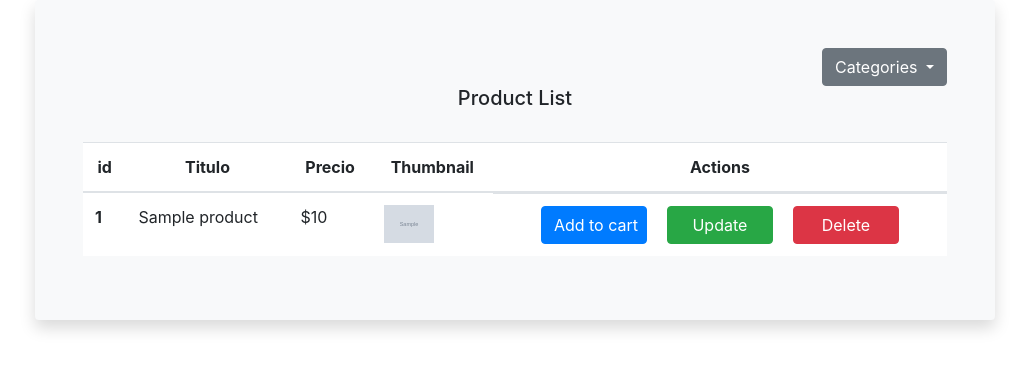
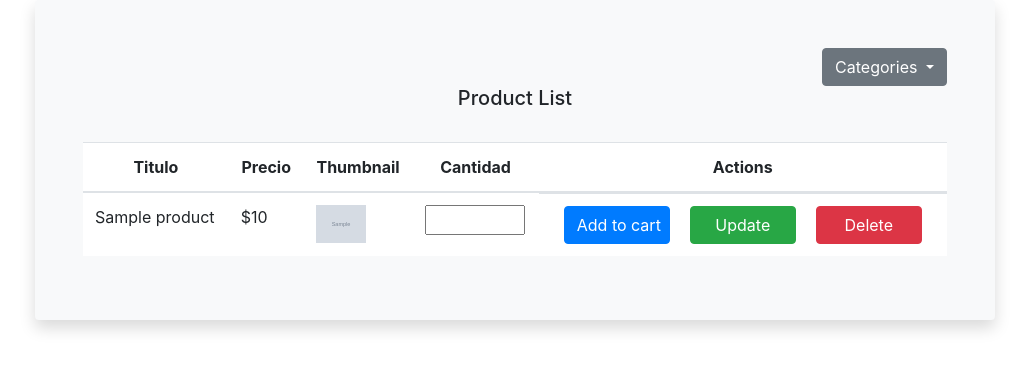
Before and after one commit to tatenalan/coder-dkt, a Node project: template public/partials/productTable.handlebars in a window 1280 px wide. Shown: the top 370 px of the page, without its empty margins (125-1154 px from the left). Run offline with Node 20 templates, Linux system fonts and the light colour scheme; the template is opened without the code that fills it: most values are stand-ins (such as "Sample title", 1, 10 or a date in 2020); grey boxes marked "Sample" are stand-in pictures; some libraries are stand-ins or nearby versions.

Commit message:
quantity on tables

```diff
--- a/public/partials/cartTable.handlebars
+++ b/public/partials/cartTable.handlebars
@@ -26,6 +26,7 @@
         <th scope="col">Titulo</th>
         <th scope="col">Precio</th>
         <th scope="col">Thumbnail</th>
+        <th scope="col">Quantity</th>
         <th scope="col">{{idCart}}</th>
       </tr>
     </thead>
@@ -36,6 +37,7 @@
         <td>{{this.name}}</td>
         <td>${{this.price}}</td>
         <td><img style="width:50px;" src="{{this.photo}}" alt=""></td>
+        <td>{{this.quantity}}</td>
         <form action="/cart/removeProduct/{{idCart}}" method="POST">
           <td style="display:flex;justify-content: center;">
             <input hidden name="idProduct" value="{{id}}" />
--- a/public/partials/productTable.handlebars
+++ b/public/partials/productTable.handlebars
@@ -15,20 +15,22 @@
   <table class="table bg-white">
     <thead>
       <tr style="text-align:center;">
-        <th scope="col">id</th>
+        {{!-- <th scope="col">id</th> --}}
         <th scope="col">Titulo</th>
         <th scope="col">Precio</th>
         <th scope="col">Thumbnail</th>
+        <th scope="col">Cantidad</th>
         <th scope="col">Actions</th>
       </tr>
     </thead>
     <tbody id="table">
       {{#each productList}}
-      <tr onclick="window.location.href='/products/{{this.id}}';" >
-        <th scope="row">{{this.id}}</th>
-        <td>{{this.name}}</td>
+      <tr>
+        {{!-- <th scope="row">{{this.id}}</th> --}}
+        <td style="cursor:pointer;" onclick="window.location.href='/products/{{this.id}}';">{{this.name}}</td>
         <td>${{this.price}}</td>
         <td><img style="width:50px;" src="{{this.photo}}" alt=""></td>
+        <td><input style="width:100px;" name="quantity" type="number"></td>
         <td style="display:flex;justify-content: center;">
           <form action="/cart/addToCart" method="post">
             <input type="hidden" name="id" value="{{this.id}}">
```
